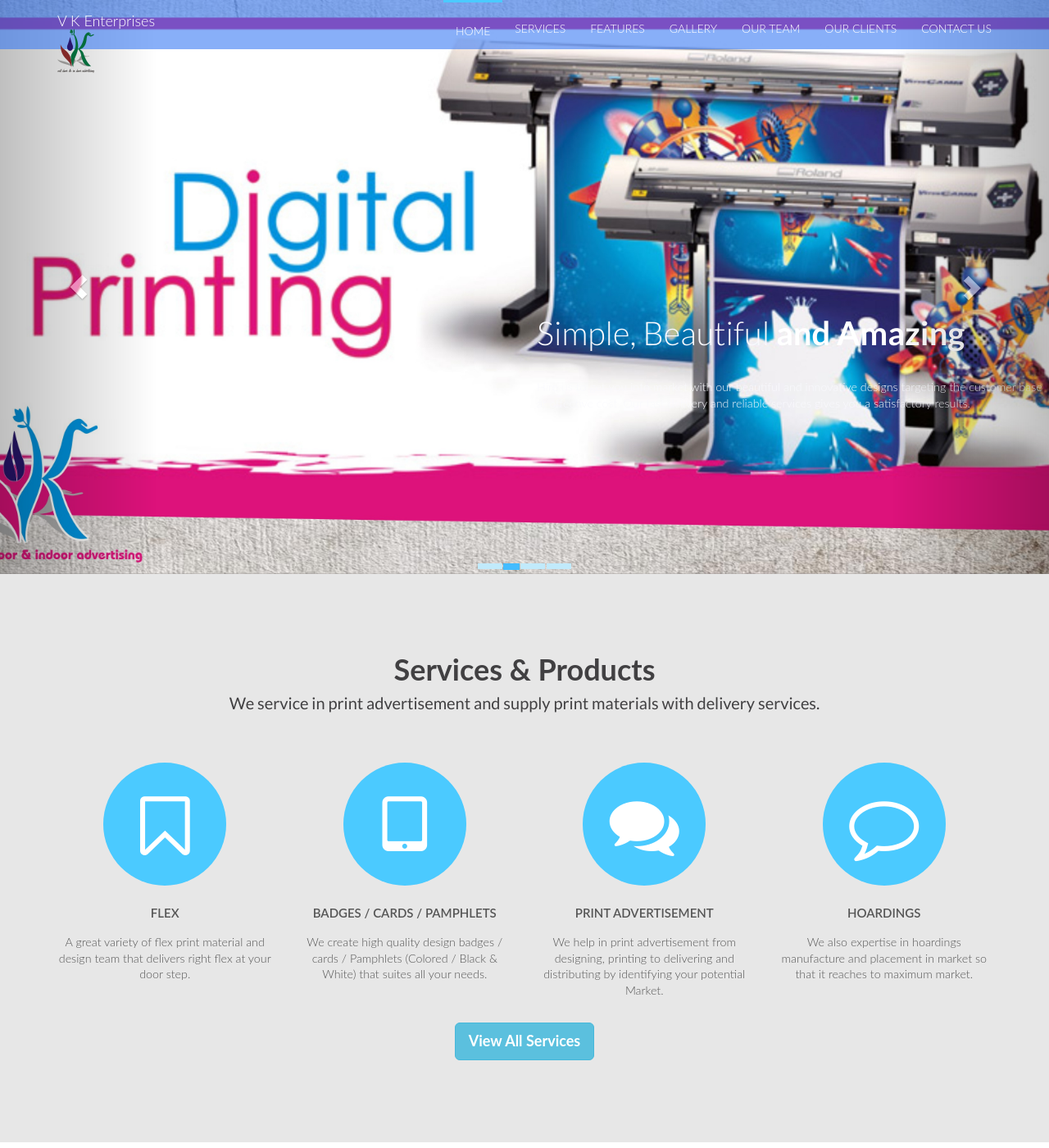
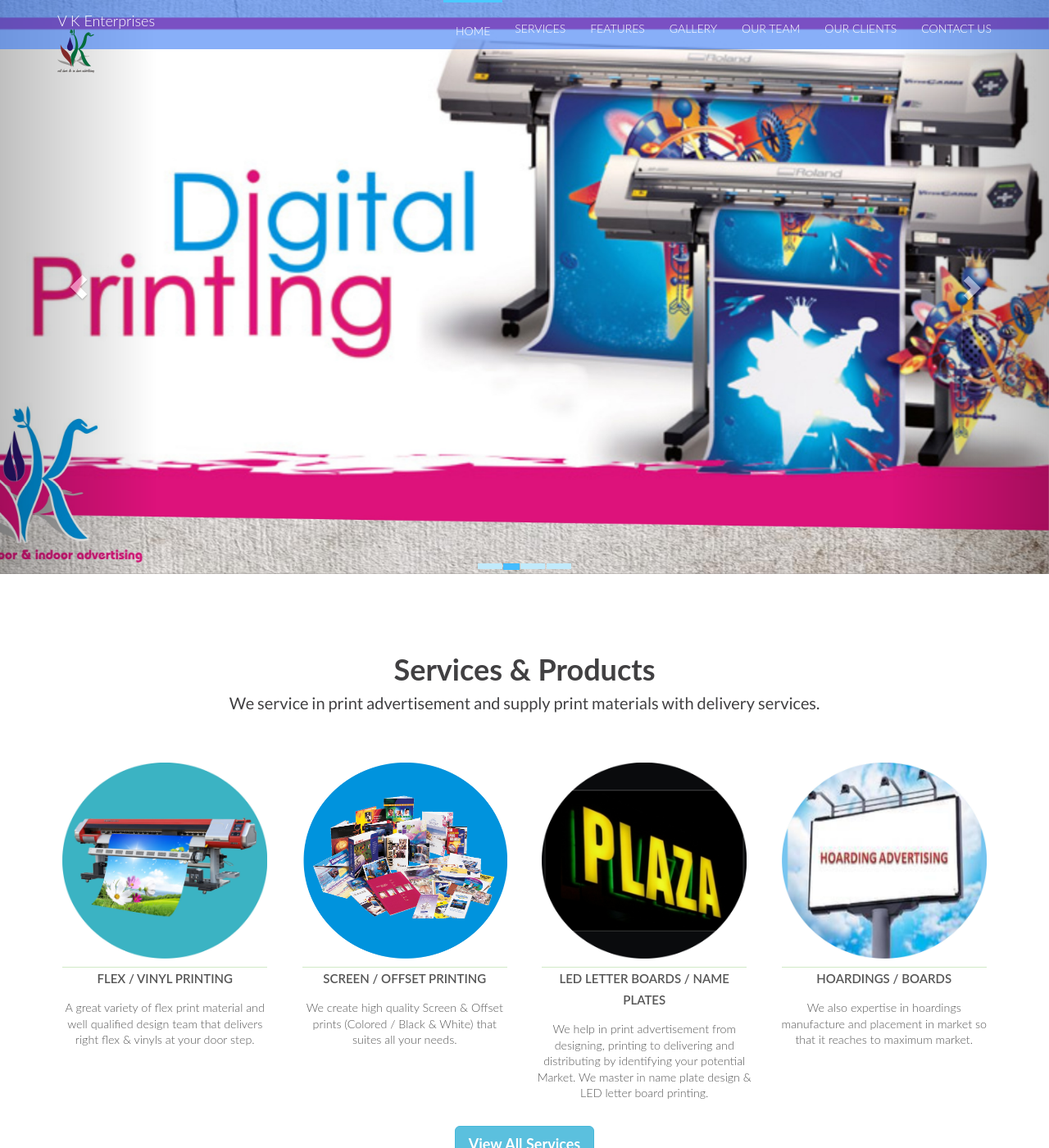
Before and after one commit to vkenterprises/vkent, a Jekyll site: the page built from index.html, in a window 1280 px wide and 1400 px high. Shown: the whole window at 82% size. Built offline with Jekyll 4.4.1, drawn with Linux system fonts in a browser that asks for light colours.

Commit message:
Changed images in service section

```diff
--- a/_includes/carousal.html
+++ b/_includes/carousal.html
@@ -35,13 +35,13 @@
                         <div class="row">
                             <div class="col-md-6 col-md-offset-6 col-sm-12 col-xs-12">
                                 <div class="home-content sections">
-                                    <h1>Simple, Beautiful <span>and Amazing</span></h1>
+                                   <!-- <h1>Simple, Beautiful <span>and Amazing</span></h1>
                                     <p>
                                         Hire us to get you into market with our beautiful and innovative designs
                                         targeting the customer
                                         base at effective cost.
                                         Our fast delivery and reliable services gives you a satisfactory results.
-                                    </p>
+                                    </p>-->
                                 </div>
                             </div>
                         </div>
--- a/_includes/gallery.html
+++ b/_includes/gallery.html
@@ -1,5 +1,5 @@
 <!-- Sections -->
-<section id="gallery" class="sections">
+<section id="gallery" class="sections light-dark-bg">
     <div class="container text-center">
         <div class="heading-content">
             <h3>Our Gallery</h3>
--- a/_includes/services.html
+++ b/_includes/services.html
@@ -1,5 +1,5 @@
 <!-- Sections -->
-<section id="services" class="sections light-dark-bg">
+<section id="services" class="sections">
     <div class="container text-center">
 
         <div class="heading-content">
@@ -9,35 +9,35 @@
         <div class="row">
             <div class="col-md-3 col-sm-6 col-xs-12">
                 <div class="features-content">
-                    <i class="fa fa-bookmark-o"></i>
-                    <h5>Flex</h5>
-                    <p>A great variety of flex print material and design team that delivers right flex at your door
+                    <img src="{{site.baseurl}}/assets/images/services/1.jpg" class="service-img"/>
+                    <h5>Flex / Vinyl Printing</h5>
+                    <p>A great variety of flex print material and well qualified design team that delivers right flex & vinyls at your door
                         step.</p>
                 </div>
             </div>
 
             <div class="col-md-3 col-sm-6 col-xs-12">
                 <div class="features-content">
-                    <i class="fa fa-tablet"></i>
-                    <h5>Badges / Cards / Pamphlets </h5>
-                    <p>We create high quality design badges / cards / Pamphlets (Colored / Black & White) that suites
+                    <img src="{{site.baseurl}}/assets/images/services/2.jpg" class="service-img"/>
+                    <h5>Screen / Offset Printing </h5>
+                    <p>We create high quality Screen & Offset prints (Colored / Black & White) that suites
                         all your needs.</p>
                 </div>
             </div>
 
             <div class="col-md-3 col-sm-6 col-xs-12">
                 <div class="features-content">
-                    <i class="fa fa-comments"></i>
-                    <h5>Print Advertisement</h5>
+                    <img src="{{site.baseurl}}/assets/images/services/3.jpg" class="service-img"/>
+                    <h5>LED Letter Boards / Name Plates</h5>
                     <p>We help in print advertisement from designing, printing to delivering and distributing by
-                        identifying your potential Market.</p>
+                        identifying your potential Market. We master in name plate design & LED letter board printing.</p>
                 </div>
             </div>
 
             <div class="col-md-3 col-sm-6 col-xs-12">
                 <div class="features-content">
-                    <i class="fa fa-comment-o"></i>
-                    <h5>Hoardings</h5>
+                    <img src="{{site.baseurl}}/assets/images/services/4.jpg" class="service-img"/>
+                    <h5>Hoardings / Boards</h5>
                     <p>We also expertise in hoardings manufacture and placement in market so that it reaches to maximum
                         market.</p>
                 </div>
--- a/style.scss
+++ b/style.scss
@@ -232,6 +232,18 @@ p:last-child {
 
 .light-dark-bg {
   background-color: #e7e7e7;
+}
+
+.service-img {
+  height: 250px;
+  width: 250px;
+  padding-bottom: 10px;
+  border-bottom: 1px groove #d0e9c6;
+  transition: opacity .5s ease-in-out;
+}
+
+.service-img:hover {
+  opacity: 0.6;
 }
 
 .transition {
@@ -934,8 +946,7 @@ textarea::-ms-input-placeholder {
   overflow: hidden;
 }
 
-
-.logo-img{
+.logo-img {
   width: 200px;
   height: 130px;
 
```
Also changed, not shown: assets/images/services/1.jpg (added), assets/images/services/2.jpg (added), assets/images/services/3.jpg (added), assets/images/services/4.jpg (added).
